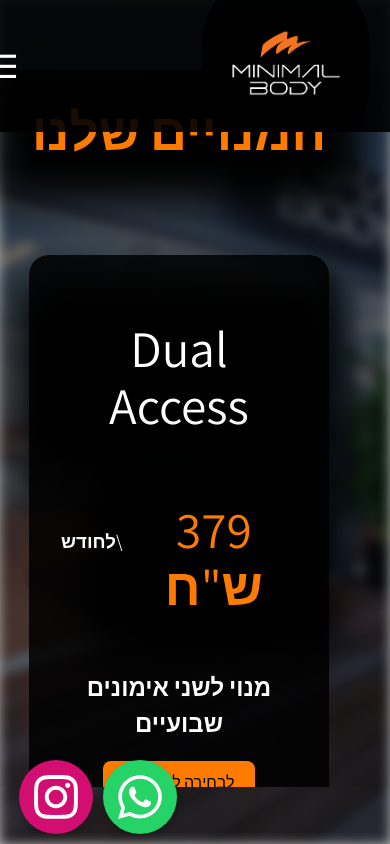
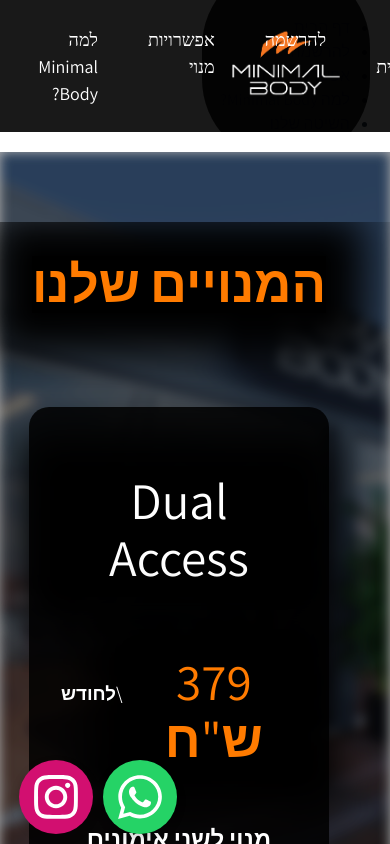
Before and after one commit to Kalzemic/Minimal_Body, a React (Vite) app: page /Subscriptions in a window 390 px wide. Shown: the top 844 px of the page. Built offline with nearby package versions, Linux system fonts and the light colour scheme.

Commit message:
small mobile navbar fix

```diff
--- a/src/components/Navbar.css
+++ b/src/components/Navbar.css
@@ -1,3 +1,4 @@
+/* === Desktop Navbar === */
 .navbar {
     position: fixed;
     top: 0;
@@ -21,7 +22,6 @@
     position: relative;
 }
 
-/* Center the UL using absolute positioning trick */
 .navbar-center {
     position: absolute;
     left: 50%;
@@ -42,7 +42,6 @@
     margin-left: 10px;
     margin-bottom: 80px;
     border-radius: 200px;
-
 }
 
 .navbar a {
@@ -59,70 +58,8 @@
     transform: scale(1.2);
 }
 
-@keyframes fadeIn {
-    from {
-        opacity: 0;
-    }
-
-    to {
-        opacity: 1;
-    }
-}
-
-/* Keep your existing styles */
-
-/* Hide hamburger and sidebar by default */
+/* === Hamburger Menu === */
 .hamburger-menu {
     display: none;
-    font-size: 32px;
-    cursor: pointer;
-    color: white;
-    padding: 10px;
+    font-size: 32px
 }
-
-/* Sidebar default hidden */
-.sidebar {
-    position: fixed;
-    top: 130px;
-    /* adjust to match navbar height */
-    right: 0;
-    width: 70%;
-    height: 100vh;
-    background: rgba(0, 0, 0, 0.95);
-    transform: translateX(100%);
-    transition: transform 0.3s ease-in-out;
-    z-index: 999;
-    padding-top: 20px;
-}
-
-.sidebar.open {
-    transform: translateX(0);
-}
-
-.sidebar ul {
-    list-style: none;
-    padding: 0;
-    margin: 0;
-    text-align: right;
-    direction: rtl;
-}
-
-.sidebar li {
-    margin: 20px 20px;
-}
-
-.sidebar a {
-    color: white;
-    font-size: 20px;
-    text-decoration: none;
-}
-
-@media (max-width: 768px) {
-    .desktop-menu {
-        display: none;
-    }
-
-    .hamburger-menu {
-        display: block;
-    }
-}
```
